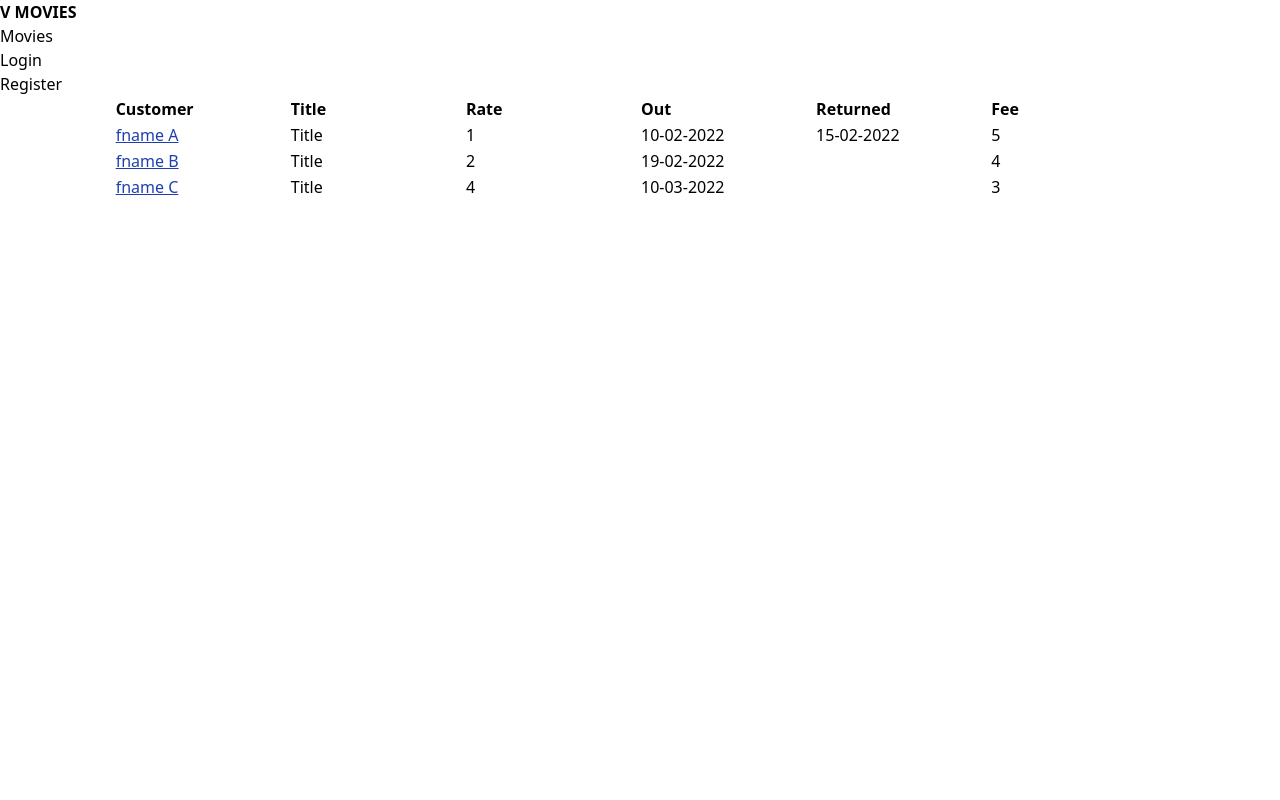
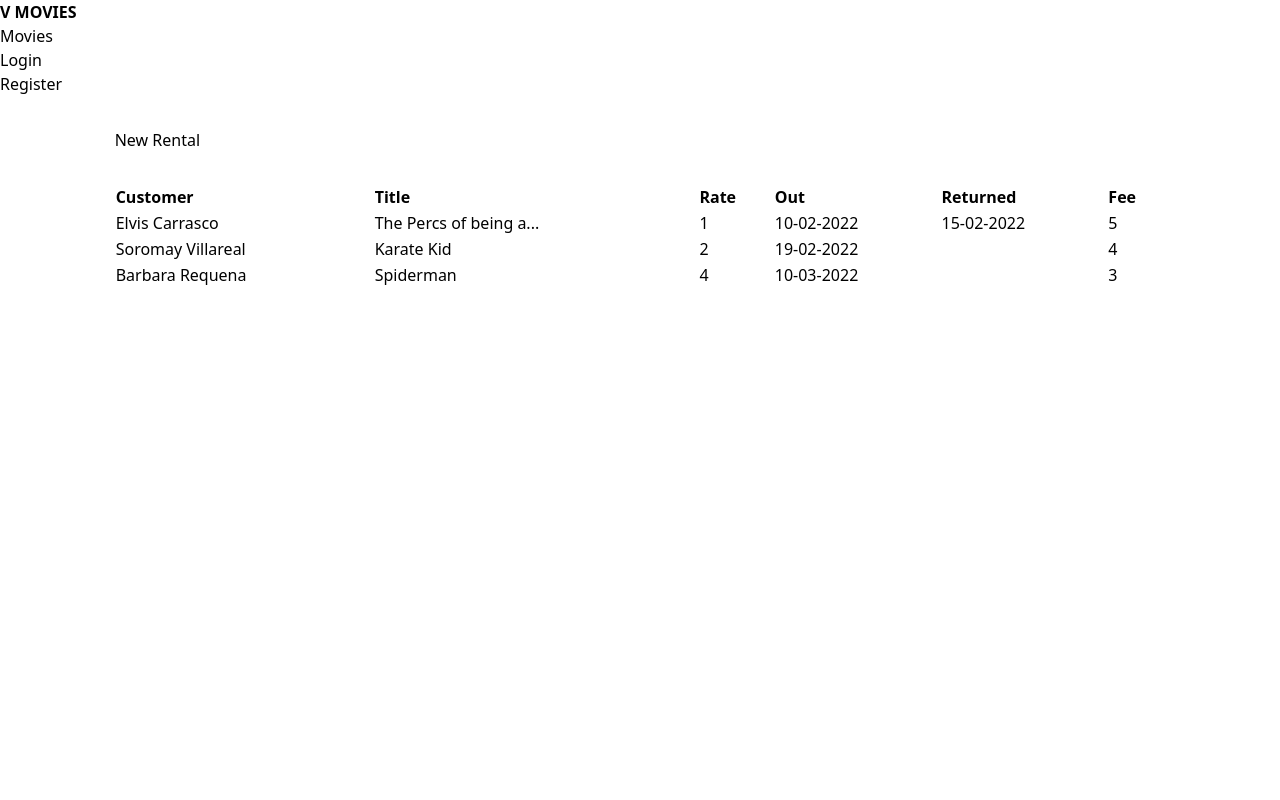
Before and after one commit to Elvissamir/Fullrvmovies, a React (Create React App) app in the folder frontend/: page /rentals in a window 1280 px wide. Shown: the top 800 px of the page. Built offline with nearby package versions, Linux system fonts and the light colour scheme.

Commit message:
Added content to RentalsTable component. Showing rental details.

```diff
--- a/frontend/public/index.html
+++ b/frontend/public/index.html
@@ -2,7 +2,6 @@
 <html lang="en">
   <head>
     <meta charset="utf-8" />
-    <link rel="icon" href="%PUBLIC_URL%/favicon.ico" />
     <meta name="viewport" content="width=device-width, initial-scale=1" />
     <meta name="theme-color" content="#000000" />
     <meta
--- a/frontend/src/components/Rentals.jsx
+++ b/frontend/src/components/Rentals.jsx
@@ -1,19 +1,19 @@
-import Table from "./common/Table"
 import { useState } from 'react';
 import RentalsTable from './RentalsTable';
 
 function Rentals () {
     const rentalsArray = [
         {
+            _id: 1232,
             customer: {
                 _id: 1,
-                first_name: 'fname A',
-                last_name: 'lname A',
+                first_name: 'Elvis',
+                last_name: 'Carrasco',
                 phone: '123456567',
                 isGold: false
             },
             movie: {
-                title: 'Title',
+                title: 'The Percs of being a wallflower',
                 dailyRentalRate: 1
             },
             dateOut: '10-02-2022',
@@ -21,15 +21,16 @@ function Rentals () {
             rentalFee: 5
         },
         {
+            _id: 32,
             customer: {
                 _id: 1,
-                first_name: 'fname B',
-                last_name: 'lname B',
+                first_name: 'Soromay',
+                last_name: 'Villareal',
                 phone: '123456567',
                 isGold: false
             },
             movie: {
-                title: 'Title',
+                title: 'Karate Kid',
                 dailyRentalRate: 2
             },
             dateOut: '19-02-2022',
@@ -37,15 +38,16 @@ function Rentals () {
             rentalFee: 4
         },
         {
+            _id: 132,
             customer: {
                 _id: 1,
-                first_name: 'fname C',
-                last_name: 'lname C',
+                first_name: 'Barbara',
+                last_name: 'Requena',
                 phone: '123456567',
                 isGold: false
             },
             movie: {
-                title: 'Title',
+                title: 'Spiderman',
                 dailyRentalRate: 4
             },
             dateOut: '10-03-2022',
@@ -62,12 +64,17 @@ function Rentals () {
     }
 
     return (
-        <div className="flex">
-            <RentalsTable
-                rentals={ data }
-                onSort={ handleSort }
-                sortColumn={ sortColumn }>
-            </RentalsTable>
+        <div className="flex flex-col mt-8">
+            <div className='flex'>
+                <button className='button action-button'>New Rental</button>
+            </div>
+            <div className='mt-8'>
+                <RentalsTable
+                    rentals={ data }
+                    onSort={ handleSort }
+                    sortColumn={ sortColumn }>
+                </RentalsTable>
+            </div>
         </div>
     )
 }
--- a/frontend/src/components/RentalsTable.jsx
+++ b/frontend/src/components/RentalsTable.jsx
@@ -1,50 +1,32 @@
 import { PropTypes } from 'prop-types';
-import Table from './common/Table.jsx'
 import { Link } from 'react-router-dom';
 
 function RentalsTable ({ rentals, sortColumn, onSort }) {
-    const columns = [
-        {
-            label: 'Customer',
-            value: 'customer',
-            content: ({ customer }) =>
-                <Link
-                    key={ customer._id }
-                    className='text-blue-800 underline'
-                    to={`/customer/${customer._id}`}>
-                    { customer.first_name }
-                </Link>
-        },
-        {
-            label: 'Title',
-            value: 'title',
-            content: ({ movie }) => <p>{ movie.title }</p>
-        },
-        {
-            label: 'Rate',
-            value: 'dailyRentalRate',
-            content: ({ movie }) => <p>{ movie.dailyRentalRate }</p>
-        },
-        {
-            label: "Out",
-            value: 'dateOut'
-        },
-        {
-            label: 'Returned',
-            value: 'dateReturned'
-        },
-        {
-            label: 'Fee',
-            value: 'rentalFee'
-        }
-    ]
-
     return (
-        <Table
-            data={ rentals }
-            onSort={ onSort }
-            columns={ columns }
-            sortColumn={ sortColumn } />
+        <table className='w-full table-auto'>
+            <thead>
+                <tr className='text-left'>
+                    <th className=''>Customer</th>
+                    <th>Title</th>
+                    <th>Rate</th>
+                    <th>Out</th>
+                    <th>Returned</th>
+                    <th>Fee</th>
+                </tr>
+            </thead>
+            <tbody>
+                { rentals.map(({ _id, customer, movie, dateOut, dateReturned, rentalFee }) =>
+                    <tr key={ _id }>
+                        <td>{ customer.first_name + ' ' + customer.last_name }</td>
+                        <td>{ movie.title.length < 20? movie.title : movie.title.slice(0, 20)+'...' }</td>
+                        <td>{ movie.dailyRentalRate }</td>
+                        <td>{ dateOut }</td>
+                        <td>{ dateReturned }</td>
+                        <td>{ rentalFee }</td>
+                    </tr>
+                )}
+            </tbody>
+        </table>
     );
 }
 
```
Also changed, not shown: frontend/public/manifest.json.
